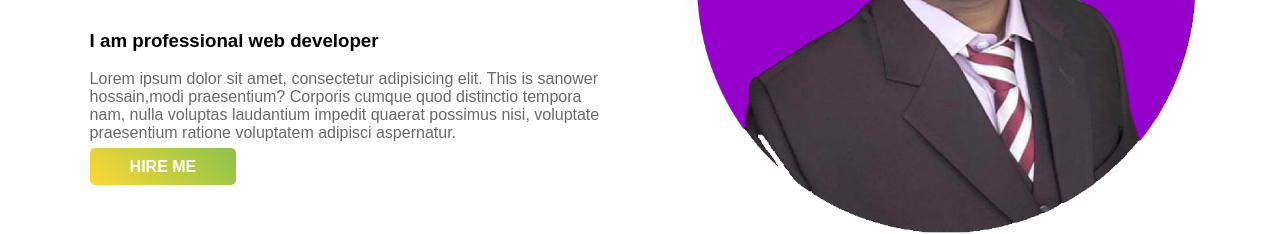
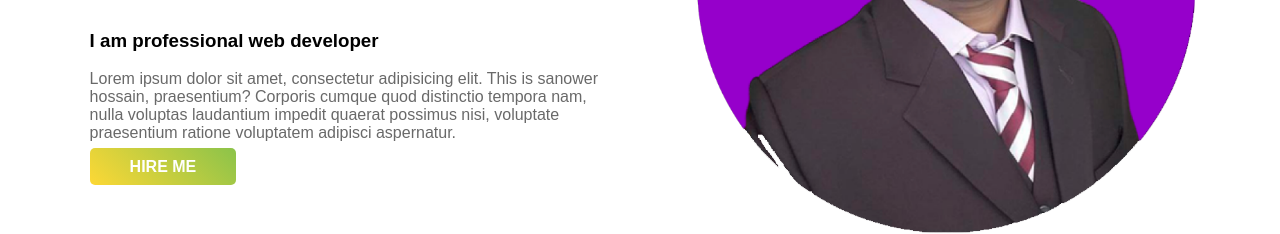
Before and after one commit to sanower-seo/my-first-portfolio, a plain HTML site: page index.html in a window 1280 px wide. Shown: the part 269-503 px from the top of the page. Drawn offline with Linux system fonts and the light colour scheme.

Commit message:
finished

```diff
--- a/index.html
+++ b/index.html
@@ -12,7 +12,7 @@
             <h1>Welcome To</h1>
             <h1><span>Sanower Hossain</span> Website</h1>
             <h3>I am professional web developer</h3>
-            <p>Lorem ipsum dolor sit amet, consectetur adipisicing elit. This is sanower hossain,modi praesentium? Corporis cumque quod distinctio tempora nam, nulla voluptas laudantium impedit quaerat possimus nisi, voluptate praesentium ratione voluptatem adipisci aspernatur.</p>
+            <p>Lorem ipsum dolor sit amet, consectetur adipisicing elit. This is sanower hossain, praesentium? Corporis cumque quod distinctio tempora nam, nulla voluptas laudantium impedit quaerat possimus nisi, voluptate praesentium ratione voluptatem adipisci aspernatur.</p>
             <a class="btn" target="_blank" href="#">HIRE ME</a>
         </div>
         <div class="half-width">
```
